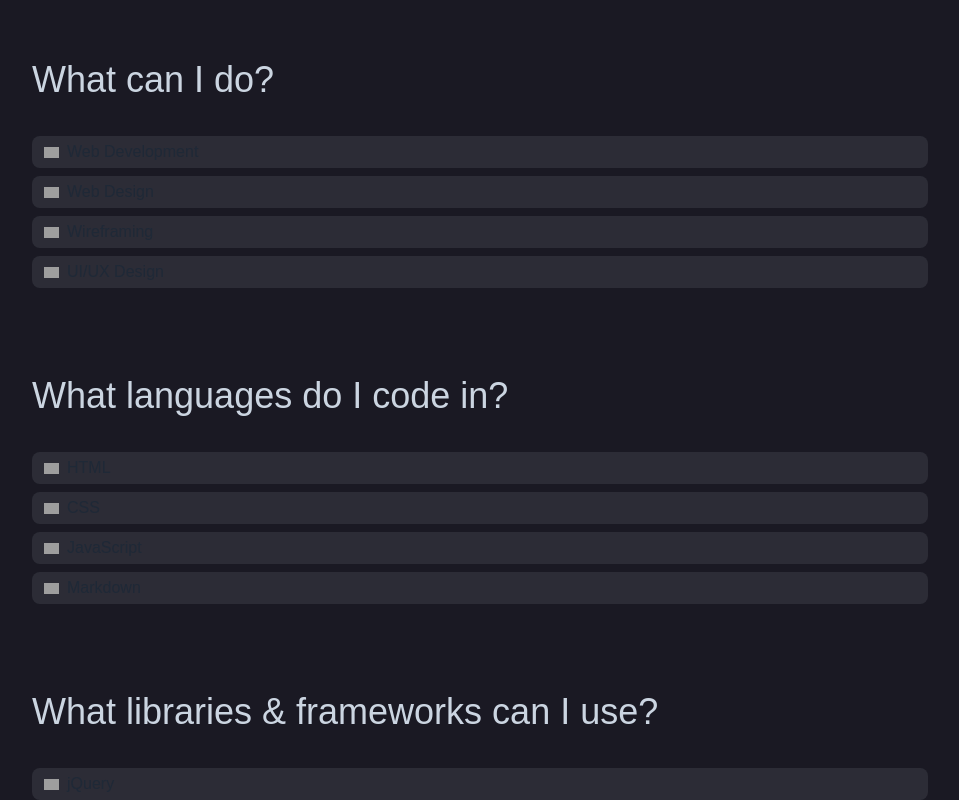
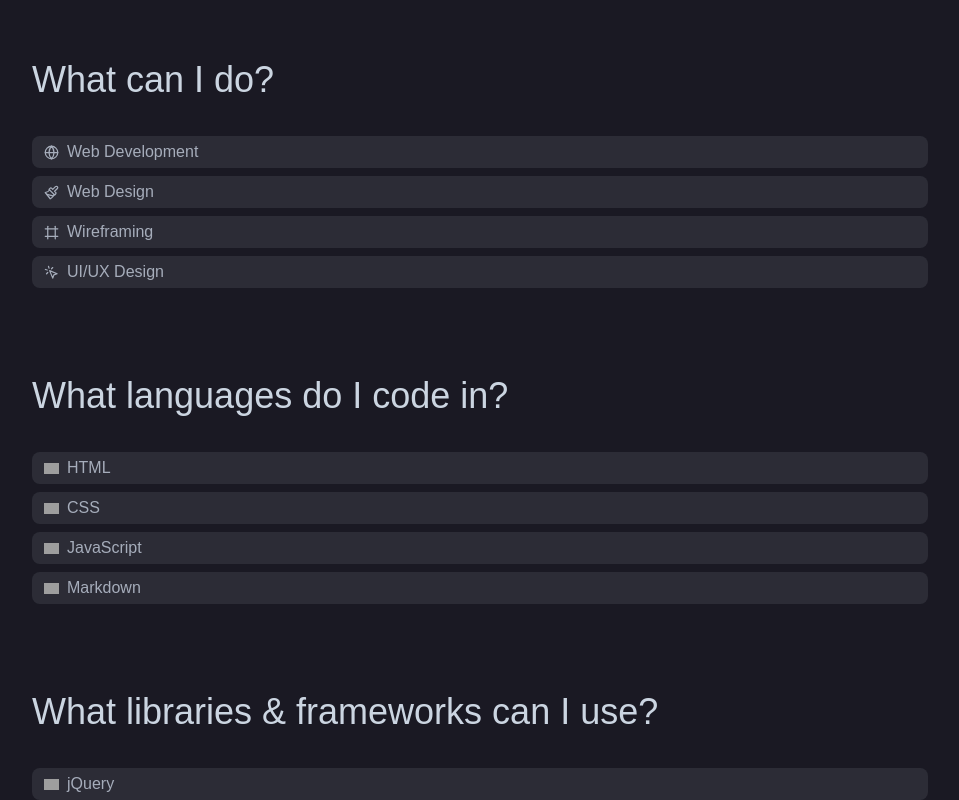
Before and after one commit to jg2002-j/JG-Portfolio, a React (Vite) app: page / in a window 1280 px wide. Shown: the part 1140-1940 px from the top of the page, without its empty margins (48-1007 px from the left). Built offline with nearby package versions, Linux system fonts and the light colour scheme; grey boxes are pictures that could not be loaded; a web font is replaced by a local one.

Commit message:
sidebar styling

```diff
--- a/src/components/Sidebar.jsx
+++ b/src/components/Sidebar.jsx
@@ -6,58 +6,28 @@ import { NavLink } from "react-router-dom";
 
 
 const SidebarNavButton = (props) => {
-	if (props.type == "page") {
-		return(
-			<li>
-				<NavLink to={props.link} className={`rounded-lg px-4 py-2 mt-8 group ease-in-out duration-300 flex justify-start items-center`}>
-					{NavIcons(props.icon, "text-[#cdd2d4] group-hover:text-[#e99c9c]")}<h2 className="ms-5 font-title tracking-[0.275rem] text-xl text-[#cdd2d4] group-hover:text-[#e99c9c] origin-start ease-in-out duration-300">{props.name}</h2>
-				</NavLink>
-			</li>
-		)
-	} else if (props.type == "section") {
-		return(
-			<NavLink to={props.link} className={`rounded-lg px-4 py-2 ms-8 mt-1 group ease-in-out duration-300 flex justify-start items-center`}>
-				{NavIcons(props.icon, "text-[#cdd2d4] group-hover:text-[#e99c9c]")}<h2 className="ms-5 font-title tracking-[0.275rem] text-sm text-[#cdd2d4] group-hover:text-[#e99c9c] origin-start ease-in-out duration-300">{props.name}</h2>
+	return(
+		<li>
+			<NavLink to={props.link} className="rounded-lg px-4 py-2 mt-8 group ease-in-out duration-300 flex justify-start items-center">
+				{NavIcons(props.icon, "text-transparent group-hover:text-[#cdd2d4] duration-50")}
+				<h2 className="group-hover:ms-10 font-title tracking-[0.275rem] text-2xl text-[#cdd2d4] origin-start ease-in-out duration-700">{props.name}</h2>
 			</NavLink>
-		)
-	}
+		</li>
+	)
 }
-
-// function Sidebar(props) {
-//   	return (
-// 	 	<div className="fixed top-0 left-0 w-vw h-dvh">
-// 			<button onClick={() => props.toggleSidebar(props.state)} className="absolute z-50 top-10 left-10 inline-flex items-center justify-center p-0.5 m-2 overflow-hidden text-sm font-medium text-gray-900 rounded-lg group bg-gradient-to-br from-purple-600 to-blue-500 group-hover:from-purple-600 group-hover:to-blue-500 hover:text-white dark:text-white">
-// 				<span className="relative px-3 py-1.5 transition-all ease-in duration-75 bg-white dark:bg-gray-900 rounded-md group-hover:bg-opacity-0">
-// 					<MenuSquare />
-// 				</span>
-// 			</button>
-// 			<div className={`${props.state} z-30 h-screen w-screen fixed top-0 left-0 bg-neutral-700 cursor-not-allowed opacity-40`}></div>
-// 			<nav className={`${props.state} bg-[#1e2025] fixed top-0 z-40 min-h-[1/2] w-vw 2xl:w-1/4 rounded-xl m-5 ease-in-out duration-[2000]`}>
-// 				<div className="flex flex-col justify-start items-start my-[6rem] mx-11">
-// 					<h1 className="font-title text-3xl tracking-[5px] uppercase inline-block bg-gradient-to-r from-red-600 via-indigo-400 to-cyan-700 text-transparent bg-clip-text">Where to?</h1>
-// 					<ul>
-// 						{NavData.map(navItem => (
-// 							<SidebarNavButton key={navItem.id} name={navItem.name} link={navItem.link} icon={navItem.icon} type={navItem.type} />
-// 						))}
-// 					</ul>
-// 				</div>
-// 			</nav>
-// 		</div>
-//   	)
-// };
 
 function Sidebar() {
 	return (
 		<>
 			<div className="fixed top-0 left-0 w-vw h-dvh">
-				<button onClick={()=>document.getElementById("navigation").showModal()} className="absolute z-50 top-10 left-10 inline-flex items-center justify-center p-0.5 m-2 overflow-hidden text-sm font-medium text-gray-900 rounded-lg group bg-gradient-to-br from-purple-600 to-blue-500 group-hover:from-purple-600 group-hover:to-blue-500 hover:text-white dark:text-white">
+				<button onClick={()=>document.getElementById("navigation").showModal()} className="absolute z-50 top-10 left-10 inline-flex items-center justify-center p-0.5 m-2 overflow-hidden text-sm font-medium rounded-lg group bg-gradient-to-br from-purple-600 to-blue-500 group-hover:from-purple-600 group-hover:to-blue-500 hover:text-white text-white">
 					<span className="relative px-3 py-1.5 transition-all ease-in duration-200 bg-gray-900 rounded-md group-hover:bg-opacity-0"><MenuSquare /></span>
 				</button>
 			</div>
 
-			<dialog id="navigation" className="modal">
-				<div className="modal-box">
-					<div className="flex flex-col justify-start items-start my-[6rem] mx-11">
+			<dialog id="navigation" className="modal justify-start px-2">
+				<div className="modal-box h-screen lg:w-[30vw] rounded-e-[3rem]">
+					<div className="flex flex-col justify-start items-start mt-[6rem] mx-10 border-2">
 						<h1 className="font-title text-3xl tracking-[5px] uppercase inline-block bg-gradient-to-r from-red-600 via-indigo-400 to-cyan-700 text-transparent bg-clip-text">Where to?</h1>
 						<ul>
 							{NavData.map(navItem => (
@@ -66,7 +36,7 @@ function Sidebar() {
 						</ul>
 					</div>
 					<form method="dialog">
-						<button className="btn btn-sm btn-circle btn-ghost absolute right-2 top-2">✕</button>
+						<button className="absolute right-8 top-8 btn btn-ghost rounded-tr-[calc(1.3rem)]">✕</button>
 					</form>
 				</div>
 				<form method="dialog" className="modal-backdrop">
--- a/src/components/Skills.jsx
+++ b/src/components/Skills.jsx
@@ -1,7 +1,30 @@
 import React from "react";
 import skillslist from "../data/Skills.json";
+import { Globe, Paintbrush, Frame, MousePointerClick } from "lucide-react";
 
 function Skills() {
+
+	const img = (item) => {
+		if (item.iconsrc == "lucide") {
+			switch (item.icon) {
+				case "Globe":
+					return (<Globe className="inline me-2 group-hover:scale-125 duration-500" size={15} />)
+				case "Paintbrush":
+					return (<Paintbrush className="inline me-2 group-hover:scale-125 duration-500" size={15} />)
+				case "Frame":
+					return (<Frame className="inline me-2 group-hover:scale-125 duration-500" size={15} />)
+				case "MousePointerClick":
+					return (<MousePointerClick className="inline me-2 group-hover:scale-125 duration-500" size={15} />)
+				default:
+					break;
+			}
+		} else {
+			return (
+				<img className="inline-block me-2 group-hover:scale-125 duration-500" height="15" width="15" src={`https://cdn.simpleicons.org/${item.slug}/.svg`}/>
+			)
+		}
+	}
+
   	return (
 	 	<>
 			<div className="flex flex-col 2xl:flex-row justify-center items-start mt-10 mb-40 gap-[5rem]">
@@ -9,9 +32,9 @@ function Skills() {
 					<div className="2xl:w-1/5 w-4/5">
 						<h1 className="font-header text-4xl text-slate-300 mb-9">{skill.title}</h1>
 						{skill.body.map(item => (
-							<div className="rounded-lg bg-slate-300 bg-opacity-10 px-3 py-1 my-2 hover:bg-opacity-30 duration-500">
-								<img className="inline-block me-2" height="15" width="15" src={`https://cdn.simpleicons.org/${item.slug}/.svg`} />
-								<span key={item.slug}>{item.name}</span>
+							<div className="rounded-lg bg-slate-300 bg-opacity-10 px-3 py-1 my-2 hover:bg-opacity-30 duration-500 group">
+								{img(item)}
+								<span className="select-none" key={item.slug}>{item.name}</span>
 							</div>
 						))}
 					</div>
@@ -20,5 +43,6 @@ function Skills() {
 	 	</>
   	)
 };
+import { Import } from "lucide-react";
 
 export default Skills;
--- a/src/data/Skills.json
+++ b/src/data/Skills.json
@@ -3,10 +3,10 @@
 		"id": 1,
 		"title": "What can I do?",
 		"body": [
-			{"name": "Web Development", "slug": ""},
-			{"name": "Web Design", "slug": ""},
-			{"name": "Wireframing", "slug": ""},
-			{"name": "UI/UX Design", "slug": ""}
+			{"name": "Web Development", "iconsrc": "lucide", "icon": "Globe"},
+			{"name": "Web Design", "iconsrc": "lucide", "icon": "Paintbrush"},
+			{"name": "Wireframing", "iconsrc": "lucide", "icon": "Frame"},
+			{"name": "UI/UX Design", "iconsrc": "lucide", "icon": "MousePointerClick"}
 		]
 	},
 	{
--- a/tailwind.config.js
+++ b/tailwind.config.js
@@ -12,4 +12,14 @@ export default {
     },
   },
   plugins: [require("daisyui")],
+  daisyui: {
+    themes: ["dark"], // false: only light + dark | true: all themes | array: specific themes like this ["light", "dark", "cupcake"]
+    darkTheme: "dark", // name of one of the included themes for dark mode
+    base: true, // applies background color and foreground color for root element by default
+    styled: true, // include daisyUI colors and design decisions for all components
+    utils: true, // adds responsive and modifier utility classes
+    prefix: "", // prefix for daisyUI classnames (components, modifiers and responsive class names. Not colors)
+    logs: false, // Shows info about daisyUI version and used config in the console when building your CSS
+    themeRoot: ":root", // The element that receives theme color CSS variables
+  },
 }
```
